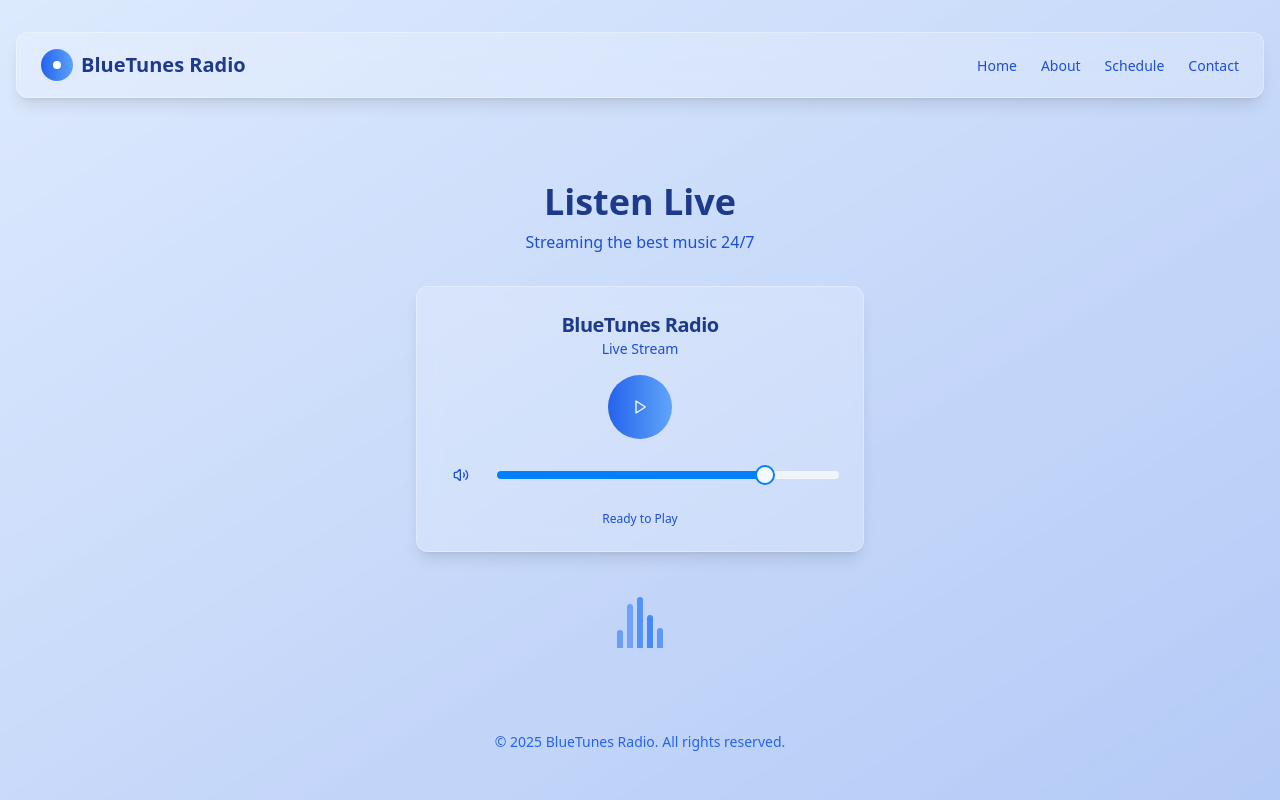
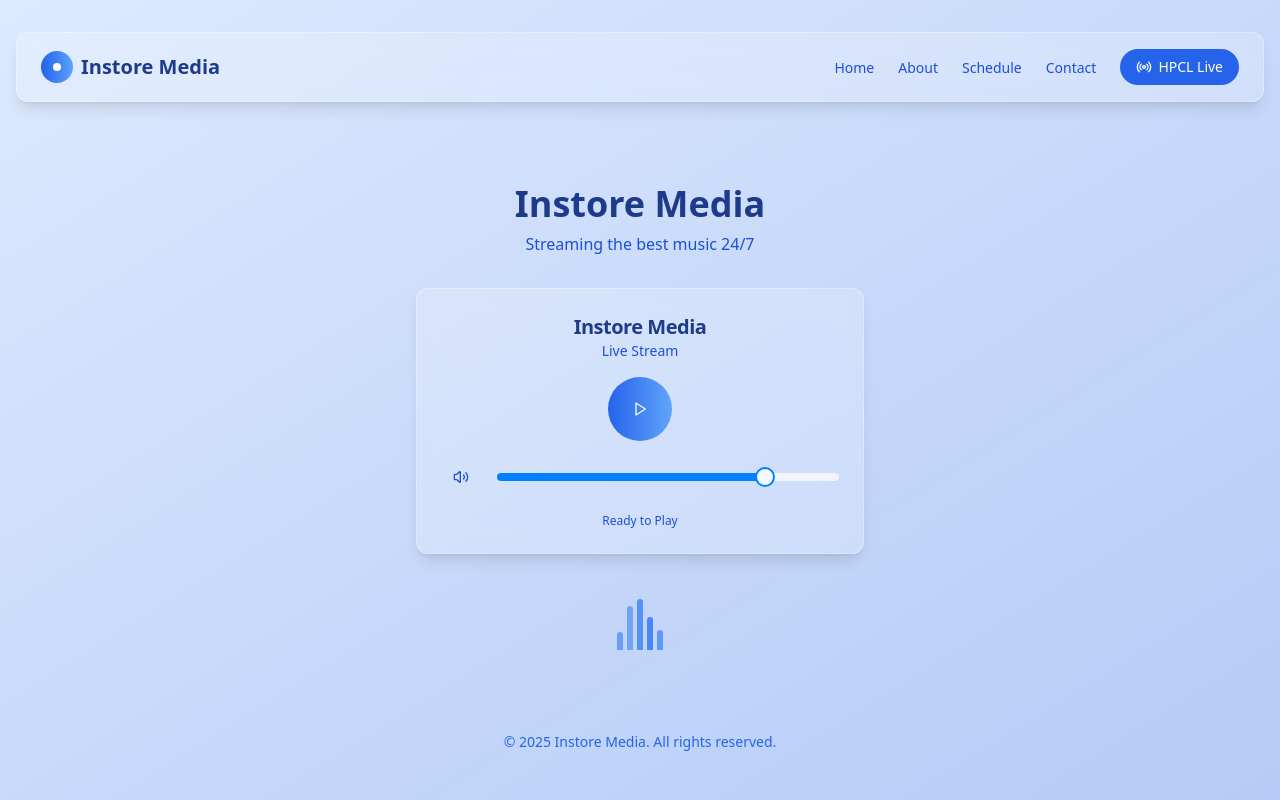
Before and after one commit to AashiqShaik/blue-wave-radio-vibes, a React (Vite) app: page / in a window 1280 px wide. Built offline with nearby package versions, Linux system fonts and the light colour scheme.

Commit message:
Refactor: Update page title and button text
- Changed the page title to "Instore Media".
- Updated the "Listen Live" button text to "HPCL Live".
- Added functionality to automatically play the radio stream.

```diff
--- a/index.html
+++ b/index.html
@@ -1,13 +1,14 @@
+
 <!DOCTYPE html>
 <html lang="en">
   <head>
     <meta charset="UTF-8" />
     <meta name="viewport" content="width=device-width, initial-scale=1.0" />
-    <title>blue-wave-radio-vibes</title>
+    <title>Instore Media</title>
     <meta name="description" content="Lovable Generated Project" />
     <meta name="author" content="Lovable" />
 
-    <meta property="og:title" content="blue-wave-radio-vibes" />
+    <meta property="og:title" content="Instore Media" />
     <meta property="og:description" content="Lovable Generated Project" />
     <meta property="og:type" content="website" />
     <meta property="og:image" content="https://lovable.dev/opengraph-image-p98pqg.png" />
--- a/src/components/Header.tsx
+++ b/src/components/Header.tsx
@@ -1,6 +1,7 @@
 
 import React from 'react';
 import { cn } from '@/lib/utils';
+import { Radio } from 'lucide-react';
 
 const Header = () => {
   return (
@@ -9,11 +10,11 @@ const Header = () => {
         <div className="w-8 h-8 rounded-full bg-gradient-to-r from-blue-600 to-blue-400 flex items-center justify-center">
           <div className="w-2 h-2 bg-white rounded-full glow"></div>
         </div>
-        <h1 className="text-xl font-bold text-blue-900">BlueTunes Radio</h1>
+        <h1 className="text-xl font-bold text-blue-900">Instore Media</h1>
       </div>
 
-      <nav>
-        <ul className="flex gap-6">
+      <nav className="flex items-center">
+        <ul className="hidden md:flex gap-6 mr-6">
           {["Home", "About", "Schedule", "Contact"].map((item) => (
             <li key={item}>
               <a
@@ -25,6 +26,16 @@ const Header = () => {
             </li>
           ))}
         </ul>
+
+        <a
+          href="https://streamer.radio.co/s0066a9a04/listen"
+          target="_blank"
+          rel="noopener noreferrer"
+          className="flex items-center gap-1.5 px-4 py-2 rounded-full bg-blue-600 text-white hover:bg-blue-700 transition-colors"
+        >
+          <Radio size={16} />
+          <span className="font-medium text-sm">HPCL Live</span>
+        </a>
       </nav>
     </header>
   );
--- a/src/components/RadioPlayer.tsx
+++ b/src/components/RadioPlayer.tsx
@@ -10,7 +10,7 @@ const RadioPlayer = () => {
   const [isMuted, setIsMuted] = useState(false);
   const [volume, setVolume] = useState(80);
   const [currentTrack, setCurrentTrack] = useState({
-    title: "BlueTunes Radio",
+    title: "Instore Media",
     artist: "Live Stream"
   });
 
@@ -24,6 +24,17 @@ const RadioPlayer = () => {
 
     // Set initial volume
     audio.volume = volume / 100;
+
+    // Autoplay when component mounts
+    audio.play().then(() => {
+      setIsPlaying(true);
+      console.log("Autoplay successful");
+    }).catch(err => {
+      console.error("Autoplay failed:", err);
+      // Many browsers require user interaction before autoplay
+      // Just set the state to not playing if autoplay fails
+      setIsPlaying(false);
+    });
 
     // Clean up on unmount
     return () => {
--- a/src/pages/Index.tsx
+++ b/src/pages/Index.tsx
@@ -18,7 +18,7 @@ const Index = () => {
         <main className="flex-1 flex flex-col items-center justify-center">
           <div className="max-w-lg w-full">
             <div className="text-center mb-8">
-              <h1 className="text-4xl font-bold text-blue-900 mb-2">Listen Live</h1>
+              <h1 className="text-4xl font-bold text-blue-900 mb-2">Instore Media</h1>
               <p className="text-blue-700">Streaming the best music 24/7</p>
             </div>
 
@@ -36,7 +36,7 @@ const Index = () => {
 
         {/* Footer */}
         <footer className="mt-auto pt-8 pb-4 text-center text-sm text-blue-600">
-          <p>© 2025 BlueTunes Radio. All rights reserved.</p>
+          <p>© 2025 Instore Media. All rights reserved.</p>
         </footer>
       </div>
     </div>
```
